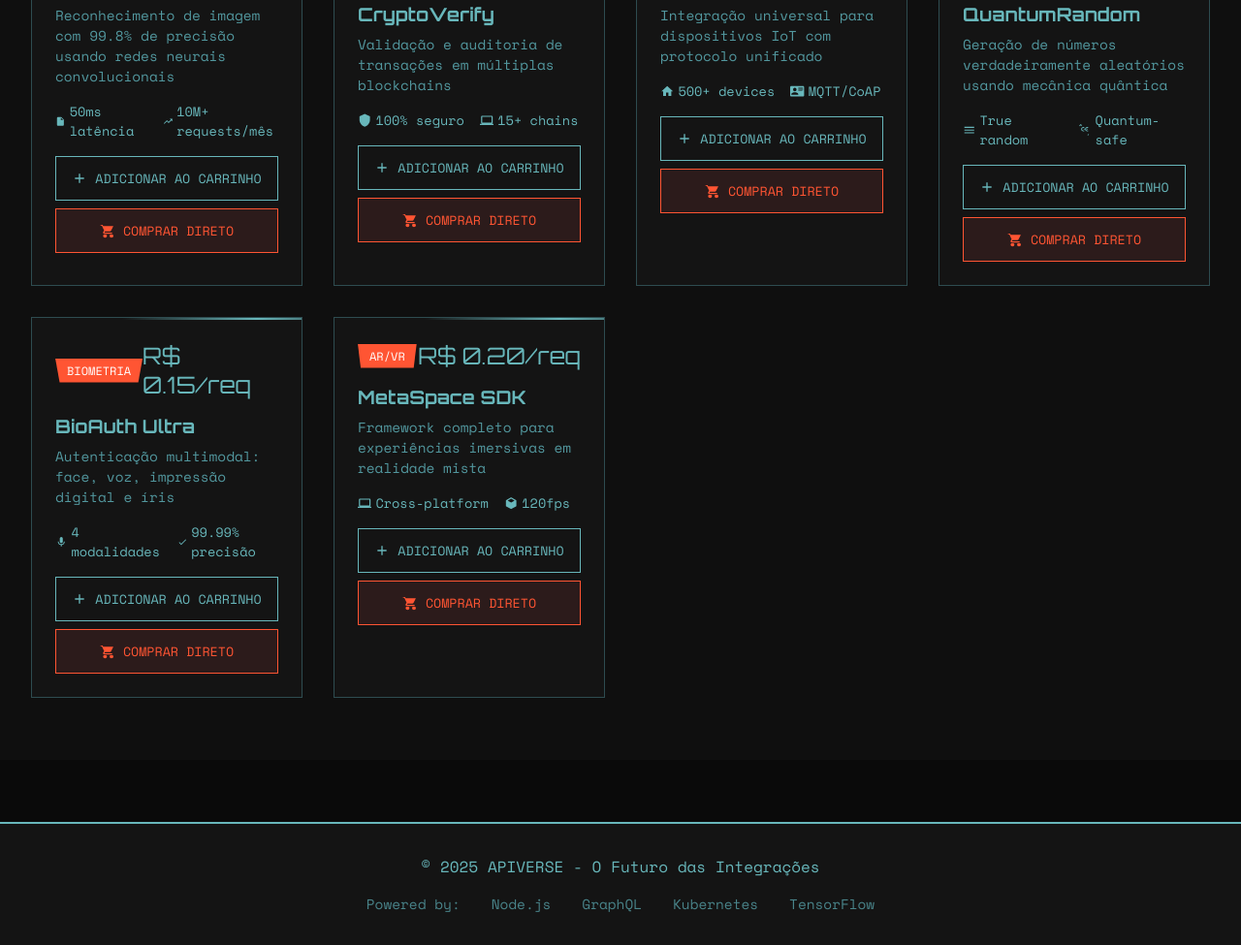
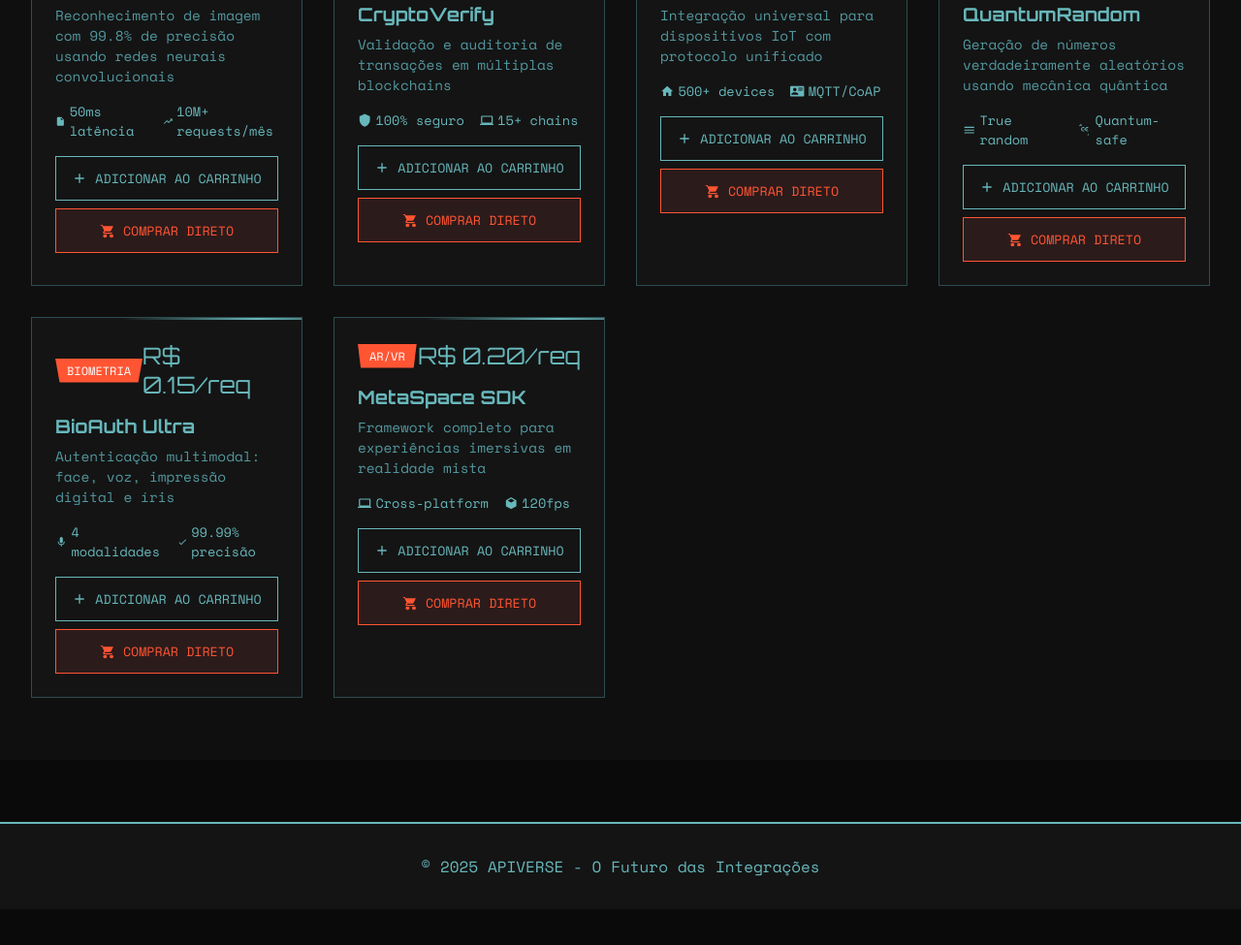
Before and after one commit to Davizera-cmd/apiverse, a plain HTML site: page index.html in a window 1280 px wide. Shown: the part 1632-2607 px from the top of the page at 97% size. After the commit the page ends 2570 px from the top, so only its background shows below. Drawn offline with nearby package versions, Linux system fonts and the light colour scheme.

Commit message:
Update index.html

```diff
--- a/index.html
+++ b/index.html
@@ -1199,13 +1199,6 @@
     <footer class="footer">
         <div class="footer-content">
             <p>&copy; 2025 APIVERSE - O Futuro das Integrações</p>
-            <div class="tech-stack">
-                <span>Powered by:</span>
-                <span>Node.js</span>
-                <span>GraphQL</span>
-                <span>Kubernetes</span>
-                <span>TensorFlow</span>
-            </div>
         </div>
     </footer>
 
@@ -1542,4 +1535,5 @@
         });
     </script>
 </body>
+
 </html>
```
